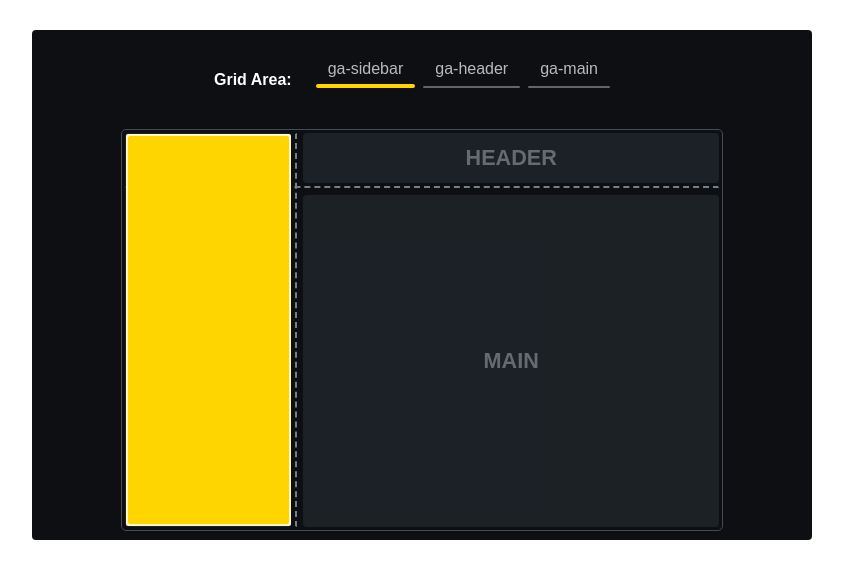
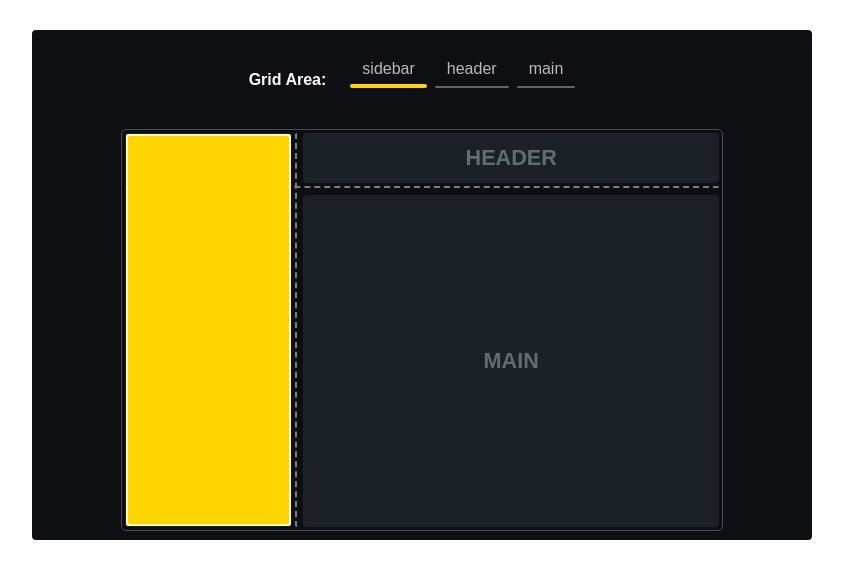
Before and after one commit to aliyuv/css-flex, a React (Vite) app: page /gridarea in a window 1280 px wide. Shown: the top 578 px of the page, without its empty margins (218-1061 px from the left). Built offline with nearby package versions, Linux system fonts and the light colour scheme; a web font is replaced by a local one.

Commit message:
整理数据结构

```diff
--- a/src/components/GridArea/GridArea.tsx
+++ b/src/components/GridArea/GridArea.tsx
@@ -9,11 +9,17 @@ interface PositionData {
 }
 
 export default function GridArea() {
-  const containerName = ['ga-sidebar', 'ga-header', 'ga-main']
-  const [containerNamec, setContainerNamec] = useState('ga-sidebar')
+  const areas = [
+    { id: 'ga-sidebar', name: 'sidebar' },
+    { id: 'ga-header', name: 'header' },
+    { id: 'ga-main', name: 'main' },
+  ]
+
+  const [active, setActive] = useState('ga-sidebar')
   const containerRef = useRef<HTMLDivElement>(null)
   const lastPosRef = useRef<PositionData | null>(null)
   const animationRef = useRef<Animation | null>(null) // 新增动画引用
+
   // 安全计算比例（防止除以零）
   const safeScale = (oldVal: number, newVal: number) => {
     return newVal === 0 ? 1 : oldVal / newVal
@@ -80,7 +86,7 @@ export default function GridArea() {
 
     startAnimation()
     return () => cancelAnimationFrame(rafId)
-  }, [containerNamec])
+  }, [active])
 
   const handleClick = (area: string) => {
     if (!containerRef.current)
@@ -95,7 +101,7 @@ export default function GridArea() {
       height: rect.height,
     }
 
-    setContainerNamec(area)
+    setActive(area)
   }
 
   return (
@@ -109,15 +115,15 @@ export default function GridArea() {
             </div>
             <div className="ga-items">
               {
-                containerName.map((item, i) => {
+                areas.map((item, i) => {
                   return (
                     <div
                       className="ga-box"
                       key={i}
-                      onClick={() => handleClick(item)}
+                      onClick={() => handleClick(item.id)}
                     >
-                      <div className="ga-box-dec">{item}</div>
-                      <div className={`ga-bottomLine ${containerNamec === item ? 'active' : 'inactive'}`}></div>
+                      <div className="ga-box-dec">{item.name}</div>
+                      <div className={`ga-bottomLine ${active === item.id ? 'active' : 'inactive'}`}></div>
                     </div>
                   )
                 })
@@ -139,7 +145,7 @@ export default function GridArea() {
               </div>
             </div>
             <div className="ga-shadow">
-              <div className="ga-shandow-background" ref={containerRef} style={{ gridArea: containerNamec }}>
+              <div className="ga-shandow-background" ref={containerRef} style={{ gridArea: active }}>
                 <div className="ga-inner-box"></div>
               </div>
             </div>
```
